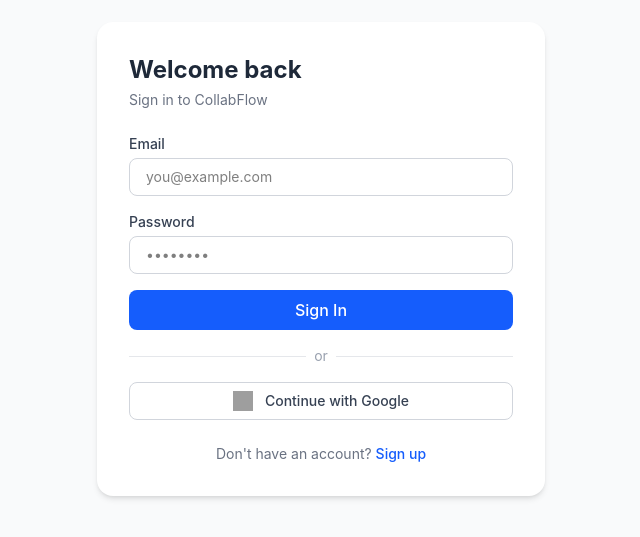
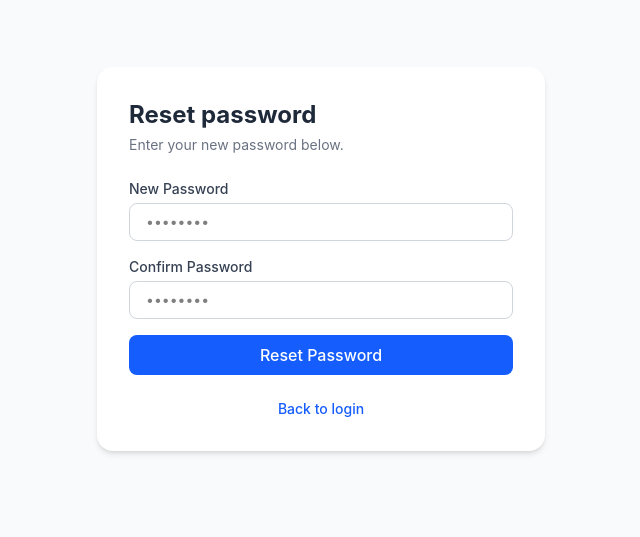
Before and after one commit to tamirat-code/collabFlow, a React (Vite) app in the folder client/: page /reset-password/1 in a window 1280 px wide. Before the commit this address led to /login. Shown: the part 141-678 px from the top of the page, without its empty margins (319-959 px from the left). Built offline with nearby package versions, Linux system fonts and the light colour scheme; grey boxes are pictures that could not be loaded.

Commit message:
feat: add Zod validation to forgot/reset password forms

```diff
--- a/client/package.json
+++ b/client/package.json
@@ -10,12 +10,15 @@
     "preview": "vite preview"
   },
   "dependencies": {
+    "@hookform/resolvers": "^5.4.0",
     "@tailwindcss/vite": "^4.3.1",
     "@tanstack/react-query": "^5.101.0",
     "@tanstack/react-query-devtools": "^5.101.0",
     "react": "^19.2.6",
     "react-dom": "^19.2.6",
+    "react-hook-form": "^7.79.0",
     "react-router-dom": "^7.17.0",
+    "zod": "^4.4.3",
     "zustand": "^5.0.14"
   },
   "devDependencies": {
--- a/client/src/App.jsx
+++ b/client/src/App.jsx
@@ -4,6 +4,8 @@
 import Dashboard from './pages/Dashboard';
 import AuthCallback from './pages/AuthCallback';
 import ProtectedRoute from './components/ProtectedRoute';
+import ForgotPassword from './pages/ForgotPassword';
+import ResetPassword from './pages/ResetPassword';
 
 export default function App() {
   return (
@@ -12,6 +14,9 @@
         <Route path="/login" element={<Login />} />
         <Route path="/register" element={<Register />} />
         <Route path="/auth/callback" element={<AuthCallback />} />
+
+         <Route path="/forgot-password" element={<ForgotPassword />} />
+          <Route path="/reset-password/:token" element={<ResetPassword />} />
 
         <Route element={<ProtectedRoute />}>
           <Route path="/dashboard" element={<Dashboard />} />
--- a/client/src/hooks/useAuth.jsx
+++ b/client/src/hooks/useAuth.jsx
@@ -39,6 +39,19 @@
   });
 };
 
+export const useForgotPassword = () => {
+  return useMutation({
+    mutationFn: (email) =>
+      fetchClient('/auth/forgot-password', { method: 'POST', body: JSON.stringify({ email }) }),
+  });
+};
+
+export const useResetPassword = () => {
+  return useMutation({
+    mutationFn: ({ token, password }) =>
+      fetchClient(`/auth/reset-password/${token}`, { method: 'POST', body: JSON.stringify({ password }) }),
+  });
+};
 
 export const useLogout = () => {
   const logout = useAuthStore((s) => s.logout);
--- /dev/null
+++ b/client/src/lib/validationSchemas.jsx
@@ -0,0 +1,34 @@
+import { z } from 'zod';
+
+export const loginSchema = z.object({
+  email: z.string().min(1, 'Email is required').email('Enter a valid email'),
+  password: z.string().min(1, 'Password is required'),
+});
+
+export const registerSchema = z.object({
+  name: z.string().min(2, 'Name must be at least 2 characters'),
+  email: z.string().min(1, 'Email is required').email('Enter a valid email'),
+  password: z
+    .string()
+    .min(8, 'Password must be at least 8 characters')
+    .regex(/[A-Z]/, 'Must contain at least one uppercase letter')
+    .regex(/[0-9]/, 'Must contain at least one number'),
+});
+
+export const forgotPasswordSchema = z.object({
+  email: z.string().min(1, 'Email is required').email('Enter a valid email'),
+});
+
+export const resetPasswordSchema = z
+  .object({
+    password: z
+      .string()
+      .min(6, 'Password must be at least 6 characters')
+      .regex(/[A-Z]/, 'Must contain at least one uppercase letter')
+      .regex(/[0-9]/, 'Must contain at least one number'),
+    confirmPassword: z.string(),
+  })
+  .refine((data) => data.password === data.confirmPassword, {
+    message: "Passwords don't match",
+    path: ['confirmPassword'],
+  });
--- /dev/null
+++ b/client/src/pages/ForgotPassword.jsx
@@ -0,0 +1,73 @@
+import { useForm } from 'react-hook-form';
+import { zodResolver } from '@hookform/resolvers/zod';
+import { Link } from 'react-router-dom';
+import { useForgotPassword } from '../hooks/useAuth';
+import { forgotPasswordSchema } from '../lib/validationSchemas';
+
+export default function ForgotPassword() {
+  const { mutate, isPending, isSuccess, error } = useForgotPassword();
+
+  const {
+    register,
+    handleSubmit,
+    formState: { errors },
+  } = useForm({ resolver: zodResolver(forgotPasswordSchema) });
+
+  const onSubmit = (data) => {
+    mutate(data.email);
+  };
+
+  return (
+    <div className="min-h-screen bg-gray-50 flex items-center justify-center px-4">
+      <div className="bg-white p-8 rounded-2xl shadow-md w-full max-w-md">
+        <h1 className="text-2xl font-bold text-gray-800 mb-1">Forgot password?</h1>
+        <p className="text-gray-500 text-sm mb-6">
+          Enter your email and we'll send you a reset link.
+        </p>
+
+        {isSuccess ? (
+          <div className="bg-green-50 text-green-700 text-sm px-4 py-3 rounded-lg">
+            If that email exists, a reset link has been sent. Check your inbox.
+          </div>
+        ) : (
+          <form onSubmit={handleSubmit(onSubmit)} className="space-y-4">
+            {error && (
+              <div className="bg-red-50 text-red-600 text-sm px-4 py-2 rounded-lg">
+                {error.message}
+              </div>
+            )}
+
+            <div>
+              <label className="block text-sm font-medium text-gray-700 mb-1">Email</label>
+              <input
+                type="email"
+                {...register('email')}
+                className={`w-full border rounded-lg px-4 py-2 text-sm focus:outline-none focus:ring-2 ${
+                  errors.email ? 'border-red-400 focus:ring-red-300' : 'border-gray-300 focus:ring-blue-500'
+                }`}
+                placeholder="you@example.com"
+              />
+              {errors.email && (
+                <p className="text-red-500 text-xs mt-1">{errors.email.message}</p>
+              )}
+            </div>
+
+            <button
+              type="submit"
+              disabled={isPending}
+              className="w-full bg-blue-600 hover:bg-blue-700 text-white font-medium py-2 rounded-lg transition disabled:opacity-50"
+            >
+              {isPending ? 'Sending...' : 'Send Reset Link'}
+            </button>
+          </form>
+        )}
+
+        <p className="text-center text-sm text-gray-500 mt-6">
+          <Link to="/login" className="text-blue-600 hover:underline font-medium">
+            Back to login
+          </Link>
+        </p>
+      </div>
+    </div>
+  );
+}
--- a/client/src/pages/Login.jsx
+++ b/client/src/pages/Login.jsx
@@ -1,15 +1,21 @@
-import { useState } from 'react';
 import { Link, useNavigate } from 'react-router-dom';
+import { useForm } from 'react-hook-form';
+import { zodResolver } from '@hookform/resolvers/zod';
 import { useLogin } from '../hooks/useAuth';
+import { loginSchema } from '../lib/validationSchemas';
 
 export default function Login() {
   const navigate = useNavigate();
   const { mutate: login, isPending, error } = useLogin();
-  const [form, setForm] = useState({ email: '', password: '' });
 
-  const handleSubmit = (e) => {
-    e.preventDefault();
-    login(form, { onSuccess: () => navigate('/dashboard') });
+  const {
+    register,
+    handleSubmit,
+    formState: { errors },
+  } = useForm({ resolver: zodResolver(loginSchema) });
+
+  const onSubmit = (data) => {
+    login(data, { onSuccess: () => navigate('/dashboard') });
   };
 
   return (
@@ -24,28 +30,40 @@
           </div>
         )}
 
-        <form onSubmit={handleSubmit} className="space-y-4">
+        <form onSubmit={handleSubmit(onSubmit)} className="space-y-4">
           <div>
             <label className="block text-sm font-medium text-gray-700 mb-1">Email</label>
             <input
               type="email"
-              required
-              value={form.email}
-              onChange={(e) => setForm({ ...form, email: e.target.value })}
-              className="w-full border border-gray-300 rounded-lg px-4 py-2 text-sm focus:outline-none focus:ring-2 focus:ring-blue-500"
+              {...register('email')}
+              className={`w-full border rounded-lg px-4 py-2 text-sm focus:outline-none focus:ring-2 ${
+                errors.email ? 'border-red-400 focus:ring-red-300' : 'border-gray-300 focus:ring-blue-500'
+              }`}
               placeholder="you@example.com"
             />
+            {errors.email && (
+              <p className="text-red-500 text-xs mt-1">{errors.email.message}</p>
+            )}
           </div>
+
           <div>
-            <label className="block text-sm font-medium text-gray-700 mb-1">Password</label>
+            <div className="flex justify-between items-center mb-1">
+              <label className="block text-sm font-medium text-gray-700">Password</label>
+              <Link to="/forgot-password" className="text-xs text-blue-600 hover:underline">
+                Forgot password?
+              </Link>
+            </div>
             <input
               type="password"
-              required
-              value={form.email}
-              onChange={(e) => setForm({ ...form, password: e.target.value })}
-              className="w-full border border-gray-300 rounded-lg px-4 py-2 text-sm focus:outline-none focus:ring-2 focus:ring-blue-500"
+              {...register('password')}
+              className={`w-full border rounded-lg px-4 py-2 text-sm focus:outline-none focus:ring-2 ${
+                errors.password ? 'border-red-400 focus:ring-red-300' : 'border-gray-300 focus:ring-blue-500'
+              }`}
               placeholder="••••••••"
             />
+            {errors.password && (
+              <p className="text-red-500 text-xs mt-1">{errors.password.message}</p>
+            )}
           </div>
 
           <button
@@ -63,9 +81,8 @@
           <div className="flex-1 h-px bg-gray-200" />
         </div>
 
-        {/* Google Auth Button */}
-
-         <a href="http://localhost:5000/api/auth/google"
+        <a
+          href="http://localhost:5000/api/auth/google"
           className="w-full flex items-center justify-center gap-3 border border-gray-300 rounded-lg py-2 text-sm font-medium text-gray-700 hover:bg-gray-50 transition"
         >
           <img src="https://www.svgrepo.com/show/475656/google-color.svg" className="w-5 h-5" />
--- a/client/src/pages/Register.jsx
+++ b/client/src/pages/Register.jsx
@@ -1,16 +1,28 @@
-import { useState } from 'react';
 import { Link, useNavigate } from 'react-router-dom';
+import { useForm } from 'react-hook-form';
+import { zodResolver } from '@hookform/resolvers/zod';
 import { useRegister } from '../hooks/useAuth';
+import { registerSchema } from '../lib/validationSchemas';
 
 export default function Register() {
   const navigate = useNavigate();
-  const { mutate: register, isPending, error } = useRegister();
-  const [form, setForm] = useState({ name: '', email: '', password: '' });
+  const { mutate: registerUser, isPending, error } = useRegister();
 
-  const handleSubmit = (e) => {
-    e.preventDefault();
-    register(form, { onSuccess: () => navigate('/dashboard') });
+  const {
+    register,
+    handleSubmit,
+    formState: { errors },
+  } = useForm({ resolver: zodResolver(registerSchema) });
+
+  const onSubmit = (data) => {
+    registerUser(data, { onSuccess: () => navigate('/dashboard') });
   };
+
+  const fields = [
+    { name: 'name', label: 'Name', type: 'text', placeholder: 'John Doe' },
+    { name: 'email', label: 'Email', type: 'email', placeholder: 'you@example.com' },
+    { name: 'password', label: 'Password', type: 'password', placeholder: '••••••••' },
+  ];
 
   return (
     <div className="min-h-screen bg-gray-50 flex items-center justify-center px-4">
@@ -24,20 +36,21 @@
           </div>
         )}
 
-        <form onSubmit={handleSubmit} className="space-y-4">
-          {['name', 'email', 'password'].map((field) => (
-            <div key={field}>
-              <label className="block text-sm font-medium text-gray-700 mb-1 capitalize">
-                {field}
-              </label>
+        <form onSubmit={handleSubmit(onSubmit)} className="space-y-4">
+          {fields.map(({ name, label, type, placeholder }) => (
+            <div key={name}>
+              <label className="block text-sm font-medium text-gray-700 mb-1">{label}</label>
               <input
-                type={field === 'password' ? 'password' : field === 'email' ? 'email' : 'text'}
-                required
-                value={form[field]}
-                onChange={(e) => setForm({ ...form, [field]: e.target.value })}
-                className="w-full border border-gray-300 rounded-lg px-4 py-2 text-sm focus:outline-none focus:ring-2 focus:ring-blue-500"
-                placeholder={field === 'email' ? 'you@example.com' : field === 'password' ? '••••••••' : 'John Doe'}
+                type={type}
+                {...register(name)}
+                className={`w-full border rounded-lg px-4 py-2 text-sm focus:outline-none focus:ring-2 ${
+                  errors[name] ? 'border-red-400 focus:ring-red-300' : 'border-gray-300 focus:ring-blue-500'
+                }`}
+                placeholder={placeholder}
               />
+              {errors[name] && (
+                <p className="text-red-500 text-xs mt-1">{errors[name].message}</p>
+              )}
             </div>
           ))}
 
@@ -56,8 +69,8 @@
           <div className="flex-1 h-px bg-gray-200" />
         </div>
 
-
-          <a href="http://localhost:5000/api/auth/google"
+        <a
+          href="http://localhost:5000/api/auth/google"
           className="w-full flex items-center justify-center gap-3 border border-gray-300 rounded-lg py-2 text-sm font-medium text-gray-700 hover:bg-gray-50 transition"
         >
           <img src="https://www.svgrepo.com/show/475656/google-color.svg" className="w-5 h-5" />
--- /dev/null
+++ b/client/src/pages/ResetPassword.jsx
@@ -0,0 +1,91 @@
+import { useForm } from 'react-hook-form';
+import { zodResolver } from '@hookform/resolvers/zod';
+import { useParams, useNavigate, Link } from 'react-router-dom';
+import { useResetPassword } from '../hooks/useAuth';
+import { resetPasswordSchema } from '../lib/validationSchemas';
+
+export default function ResetPassword() {
+  const { token } = useParams();
+  const navigate = useNavigate();
+  const { mutate, isPending, isSuccess, error } = useResetPassword();
+
+  const {
+    register,
+    handleSubmit,
+    formState: { errors },
+  } = useForm({ resolver: zodResolver(resetPasswordSchema) });
+
+  const onSubmit = (data) => {
+    mutate(
+      { token, password: data.password },
+      { onSuccess: () => setTimeout(() => navigate('/login'), 2000) }
+    );
+  };
+
+  return (
+    <div className="min-h-screen bg-gray-50 flex items-center justify-center px-4">
+      <div className="bg-white p-8 rounded-2xl shadow-md w-full max-w-md">
+        <h1 className="text-2xl font-bold text-gray-800 mb-1">Reset password</h1>
+        <p className="text-gray-500 text-sm mb-6">Enter your new password below.</p>
+
+        {isSuccess ? (
+          <div className="bg-green-50 text-green-700 text-sm px-4 py-3 rounded-lg">
+            Password reset! Redirecting to login...
+          </div>
+        ) : (
+          <form onSubmit={handleSubmit(onSubmit)} className="space-y-4">
+            {error && (
+              <div className="bg-red-50 text-red-600 text-sm px-4 py-2 rounded-lg">
+                {error.message}
+              </div>
+            )}
+
+            <div>
+              <label className="block text-sm font-medium text-gray-700 mb-1">New Password</label>
+              <input
+                type="password"
+                {...register('password')}
+                className={`w-full border rounded-lg px-4 py-2 text-sm focus:outline-none focus:ring-2 ${
+                  errors.password ? 'border-red-400 focus:ring-red-300' : 'border-gray-300 focus:ring-blue-500'
+                }`}
+                placeholder="••••••••"
+              />
+              {errors.password && (
+                <p className="text-red-500 text-xs mt-1">{errors.password.message}</p>
+              )}
+            </div>
+
+            <div>
+              <label className="block text-sm font-medium text-gray-700 mb-1">Confirm Password</label>
+              <input
+                type="password"
+                {...register('confirmPassword')}
+                className={`w-full border rounded-lg px-4 py-2 text-sm focus:outline-none focus:ring-2 ${
+                  errors.confirmPassword ? 'border-red-400 focus:ring-red-300' : 'border-gray-300 focus:ring-blue-500'
+                }`}
+                placeholder="••••••••"
+              />
+              {errors.confirmPassword && (
+                <p className="text-red-500 text-xs mt-1">{errors.confirmPassword.message}</p>
+              )}
+            </div>
+
+            <button
+              type="submit"
+              disabled={isPending}
+              className="w-full bg-blue-600 hover:bg-blue-700 text-white font-medium py-2 rounded-lg transition disabled:opacity-50"
+            >
+              {isPending ? 'Resetting...' : 'Reset Password'}
+            </button>
+          </form>
+        )}
+
+        <p className="text-center text-sm text-gray-500 mt-6">
+          <Link to="/login" className="text-blue-600 hover:underline font-medium">
+            Back to login
+          </Link>
+        </p>
+      </div>
+    </div>
+  );
+}
--- a/client/src/store/authStore.jsx
+++ b/client/src/store/authStore.jsx
@@ -19,7 +19,6 @@
     }),
     {
       name: 'auth-storage',
-      // Only persist user, NOT accessToken (security)
       partialize: (state) => ({ user: state.user, isAuthenticated: state.isAuthenticated }),
     }
   )
```
Also changed, not shown: 1 other file (tests, documents, lock files or other folders).
